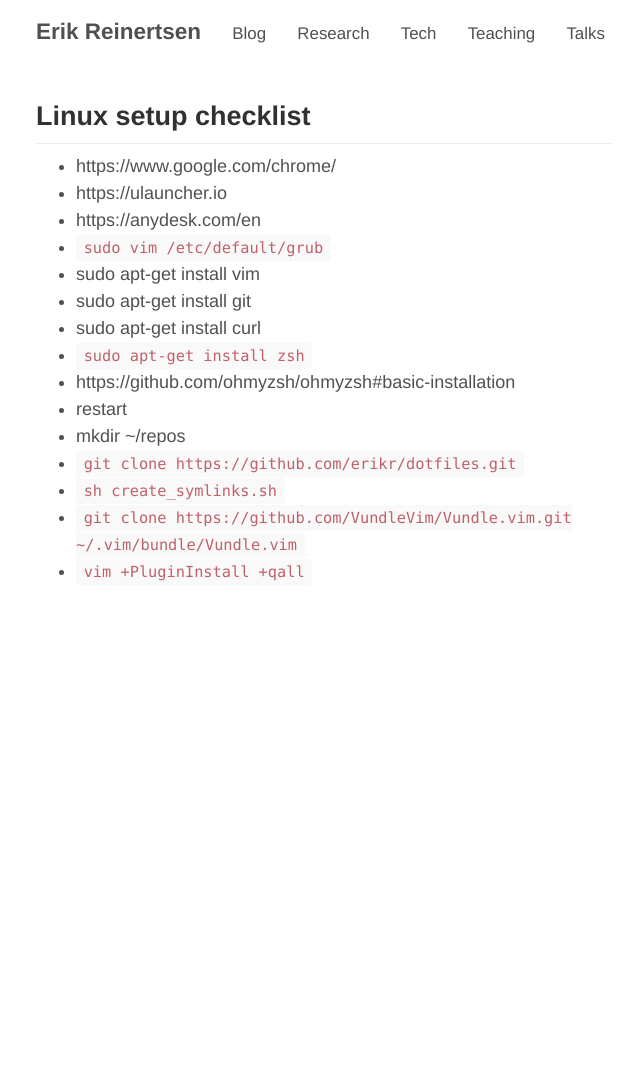
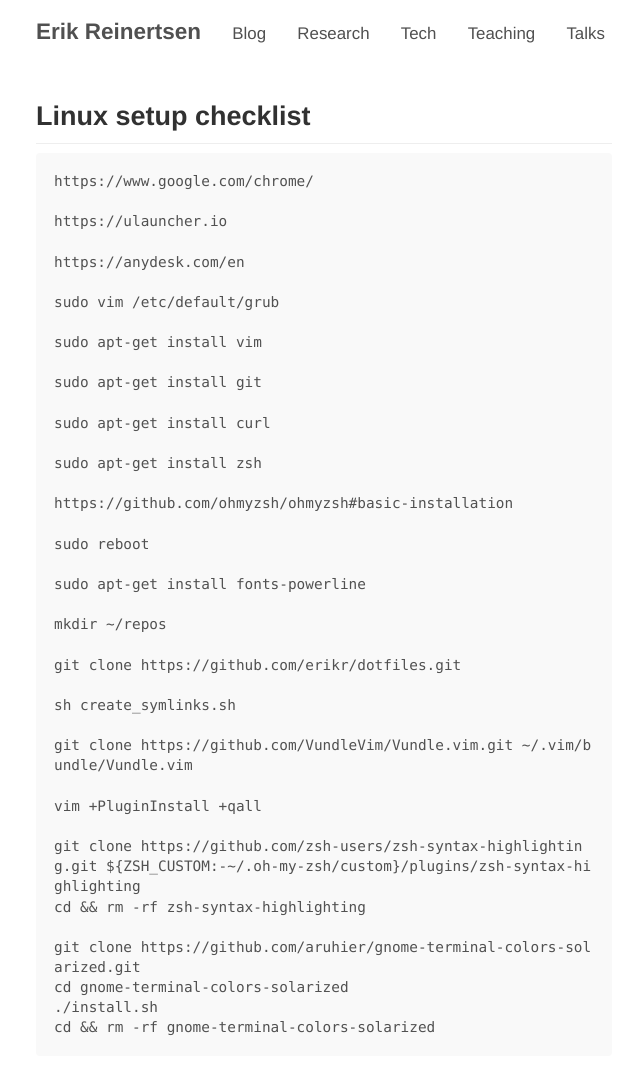
Before and after one commit to erikr/erikr.github.io, a Jekyll site: the page built from _posts/2019-11-22-linux-setup.md, in a window 1280 px wide. Shown: the whole page, without its empty margins (316-956 px from the left). Built offline with Jekyll 4.4.1, drawn with Linux system fonts in a browser that asks for light colours; nearby versions of some CDN libraries; comment, search, counter and statistics services are not loaded; before the commit the page ends 900 px from its top, so only the background shows below that.

Commit message:
revises linux content

````diff
--- a/_posts/2019-11-22-linux-setup.md
+++ b/_posts/2019-11-22-linux-setup.md
@@ -3,18 +3,44 @@ layout: post
 title: Linux setup checklist
 ---
 
-- https://www.google.com/chrome/
-- https://ulauncher.io
-- https://anydesk.com/en
-- `sudo vim /etc/default/grub`
-- sudo apt-get install vim
-- sudo apt-get install git
-- sudo apt-get install curl
-- `sudo apt-get install zsh`
-- https://github.com/ohmyzsh/ohmyzsh#basic-installation
-- restart
-- mkdir ~/repos
-- `git clone https://github.com/erikr/dotfiles.git`
-- `sh create_symlinks.sh`
-- `git clone https://github.com/VundleVim/Vundle.vim.git ~/.vim/bundle/Vundle.vim`
-- `vim +PluginInstall +qall`
+```
+https://www.google.com/chrome/
+
+https://ulauncher.io
+
+https://anydesk.com/en
+
+sudo vim /etc/default/grub
+
+sudo apt-get install vim
+
+sudo apt-get install git
+
+sudo apt-get install curl
+
+sudo apt-get install zsh
+
+https://github.com/ohmyzsh/ohmyzsh#basic-installation
+
+sudo reboot
+
+sudo apt-get install fonts-powerline
+
+mkdir ~/repos
+
+git clone https://github.com/erikr/dotfiles.git
+
+sh create_symlinks.sh
+
+git clone https://github.com/VundleVim/Vundle.vim.git ~/.vim/bundle/Vundle.vim
+
+vim +PluginInstall +qall
+
+git clone https://github.com/zsh-users/zsh-syntax-highlighting.git ${ZSH_CUSTOM:-~/.oh-my-zsh/custom}/plugins/zsh-syntax-highlighting
+cd && rm -rf zsh-syntax-highlighting
+
+git clone https://github.com/aruhier/gnome-terminal-colors-solarized.git
+cd gnome-terminal-colors-solarized
+./install.sh
+cd && rm -rf gnome-terminal-colors-solarized
+```
````
